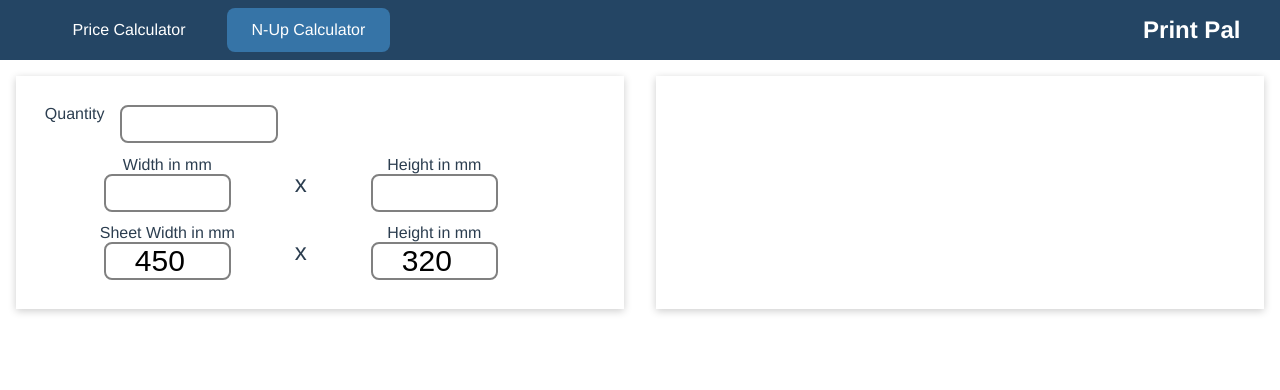
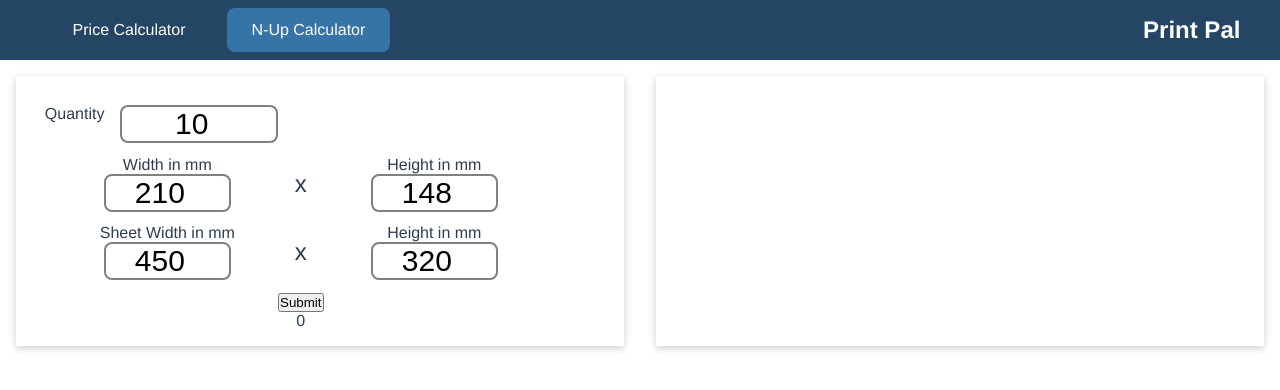
Before and after one commit to jensadria/print-pal, a Vue app: page /nup in a window 1280 px wide. Shown: the top 390 px of the page. Built offline with nearby package versions, Linux system fonts and the light colour scheme.

Commit message:
Added initial calculations for Nup

```diff
--- a/src/components/nup/NupForm.vue
+++ b/src/components/nup/NupForm.vue
@@ -1,19 +1,19 @@
 <template>
   <!-- Finished Size -->
-  <form action="">
+  <form @submit.prevent="calculateNup">
     <div class="form-control">
       <label for="qty">Quantity</label><br />
-      <input type="number" id="qty" />
+      <input type="number" id="qty" v-model.number="qty" />
     </div>
     <div class="form-control dimensions">
       <div>
         <label for="width">Width in mm</label><br />
-        <input type="number" id="width" />
+        <input type="number" id="width" v-model.number="width" />
       </div>
       <div class="x">x</div>
       <div>
         <label for="height">Height in mm</label><br />
-        <input type="number" id="height" />
+        <input type="number" id="height" v-model.number="height" />
       </div>
     </div>
 
@@ -21,19 +21,70 @@
     <div class="form-control sheet-dimensions">
       <div>
         <label for="sheet-width">Sheet Width in mm</label><br />
-        <input type="number" id="sheet-width" value="450" />
+        <input type="number" id="sheet-width" v-model.number="sheetWidth" />
       </div>
       <div class="x">x</div>
       <div>
         <label for="sheet-height">Height in mm</label><br />
-        <input type="number" id="sheet-height" value="320" />
+        <input type="number" id="sheet-height" v-model.number="sheetHeight" />
       </div>
     </div>
+    <button type="submit">Submit</button>
+    <div>{{ result }}</div>
   </form>
 </template>
 
 <script>
-export default {};
+export default {
+  data() {
+    return {
+      qty: 10,
+      width: 210,
+      height: 148,
+      sheetWidth: 450,
+      sheetHeight: 320,
+      gutters: 0,
+      margins: 0,
+      result: 0,
+    };
+  },
+  computed: {
+    totalMargins() {
+      return +(this.margins * 2);
+    },
+    activeGutters() {
+      return +((this.qty - 1) * this.gutters);
+    },
+    activeWidth() {
+      return +(this.sheetWidth - this.totalMargins - this.activeGutters);
+    },
+    activeHeight() {
+      return +(this.sheetHeight - this.totalMargins - this.activeGutters);
+    },
+  },
+  methods: {
+    calculateNup() {
+      // Calculate width divided by activeWidth & activeHeight
+      const widthInWidth = Math.floor(this.activeWidth / this.width);
+      const widthInHeight = Math.floor(this.activeHeight / this.width);
+
+      // Calculate height divided by activeWidth & activeHeight
+      const heightInWidth = Math.floor(this.activeWidth / this.height);
+      const heightInHeight = Math.floor(this.activeHeight / this.height);
+
+      //   Calculate nUps
+      const nUp1 = widthInWidth * heightInHeight;
+      const nUp2 = widthInHeight * heightInWidth;
+
+      // Figure out which one fits more on a page
+      const nUpOnPage = Math.max(nUp1, nUp2);
+
+      this.result = nUpOnPage;
+
+      console.log(nUpOnPage);
+    },
+  },
+};
 </script>
 
 <style scoped>
```
